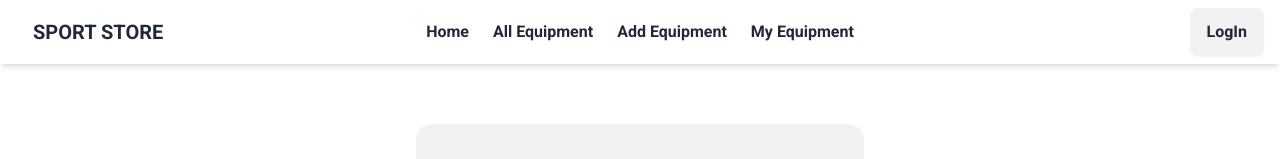
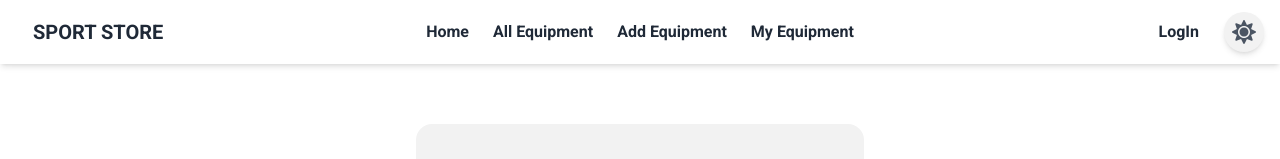
Before and after one commit to ahasan2912/sport-store-client, a React (Vite) app: page /signin in a window 1280 px wide. Shown: the top 159 px of the page. Built offline with nearby package versions, Linux system fonts and the light colour scheme; no server answers.

Commit message:
added light theme and dark theme

```diff
--- a/src/components/EquipmentCard.jsx
+++ b/src/components/EquipmentCard.jsx
@@ -11,7 +11,7 @@ const EquipmentCard = ({ equipment }) => {
                 <div className='mt-4 space-y-1'>
                     <h3 className='text-2xl font-semibold'>{item}</h3>
                     <div className='flex items-center justify-between'>
-                        <p className='text-sm font-semibold text-gray-700'>Category: {category}</p>
+                        <p className='text-sm font-semibold text-gray-500'>Category: {category}</p>
                         <div className='flex items-center gap-2'>
                             <p className='font-semibold'>{rating}</p>
                             <div className="rating">
--- a/src/components/Navbar.jsx
+++ b/src/components/Navbar.jsx
@@ -1,12 +1,55 @@
-import React, { useContext } from 'react';
+import React, { useContext, useEffect, useState } from 'react';
 import { Link, NavLink } from 'react-router-dom';
 import { AuthContext } from '../Router/AuthProvider';
-import { use } from 'react';
 import { Tooltip as ReactTooltip } from "react-tooltip";
-
+import { FaSun, FaMoon, FaDesktop } from "react-icons/fa";
 
 const Navbar = () => {
     const { user, handleLogOut } = useContext(AuthContext);
+    //For Dark and Light Mode
+    /* const [theme, setTheme] = useState(
+        localStorage.getItem("theme") || "system"
+    );
+
+    useEffect(() => {
+        const root = document.documentElement;
+        if (theme === "system") {
+            const dark = window.matchMedia("(prefers-color-scheme: dark)").matches;
+            root.setAttribute("data-theme", dark ? "dark" : "light");
+        }
+        else {
+            root.setAttribute("data-theme", theme);
+        }
+        localStorage.setItem("theme", theme);
+    }, [theme]);
+
+    const handleTheme = () => {
+        if (theme === "light") {
+            setTheme("dark");
+        }
+        else if (theme === "dark") {
+            setTheme("system");
+        }
+        else {
+            setTheme("light");
+        }
+    }; */
+
+    const [theme, setTheme] = useState(
+        localStorage.getItem("theme") || "light"
+    );
+
+    useEffect(() => {
+        const root = document.documentElement;
+        root.setAttribute("data-theme", theme);
+        localStorage.setItem("theme", theme);
+    }, [theme]);
+
+    const handleTheme = () => {
+        setTheme(theme === "light" ? "dark" : "light");
+    }
+
+
     return (
         <div className="navbar bg-base-100 shadow-md px-4 fixed w-full z-50">
             <div className="navbar-start">
@@ -44,7 +87,7 @@ const Navbar = () => {
                     <NavLink to='/myequipment' className="hover:text-red-600">My Equipment</NavLink>
                 </ul>
             </div>
-            <div className="navbar-end">
+            <div className="navbar-end space-x-2">
                 {
                     user && user?.email ?
                         <div className='flex items-center justify-center gap-2'>
@@ -56,9 +99,16 @@ const Navbar = () => {
                                     content={user?.displayName}
                                 />
                             </div>
-                            <Link onClick={handleLogOut} to="/" className="btn text-black">Logout</Link>
-                        </div> : <Link to='/signin' className="btn font-semibold text-base">LogIn</Link>
+                            <Link onClick={handleLogOut} to="/" className="btn btn-ghost">LogOut</Link>
+                        </div> : <Link to='/signin' className="btn btn-ghost font-semibold text-base">LogIn</Link>
                 }
+                <div>
+                    <button className='p-2 rounded-full bg-base-200 shadow-md flex items-center justify-center' onClick={handleTheme} title={`Switch to ${theme === "light" ? "dark" : "light"} mode`}>
+                        {
+                            theme === "light" ? <FaSun className="text-gray-600 text-2xl"></FaSun> : <FaMoon className="text-blue-500 text-2xl"></FaMoon>
+                        }
+                    </button>
+                </div>
             </div>
         </div>
     );
```
Also changed, not shown: src/pages/Home.jsx (line endings or trailing spaces).
